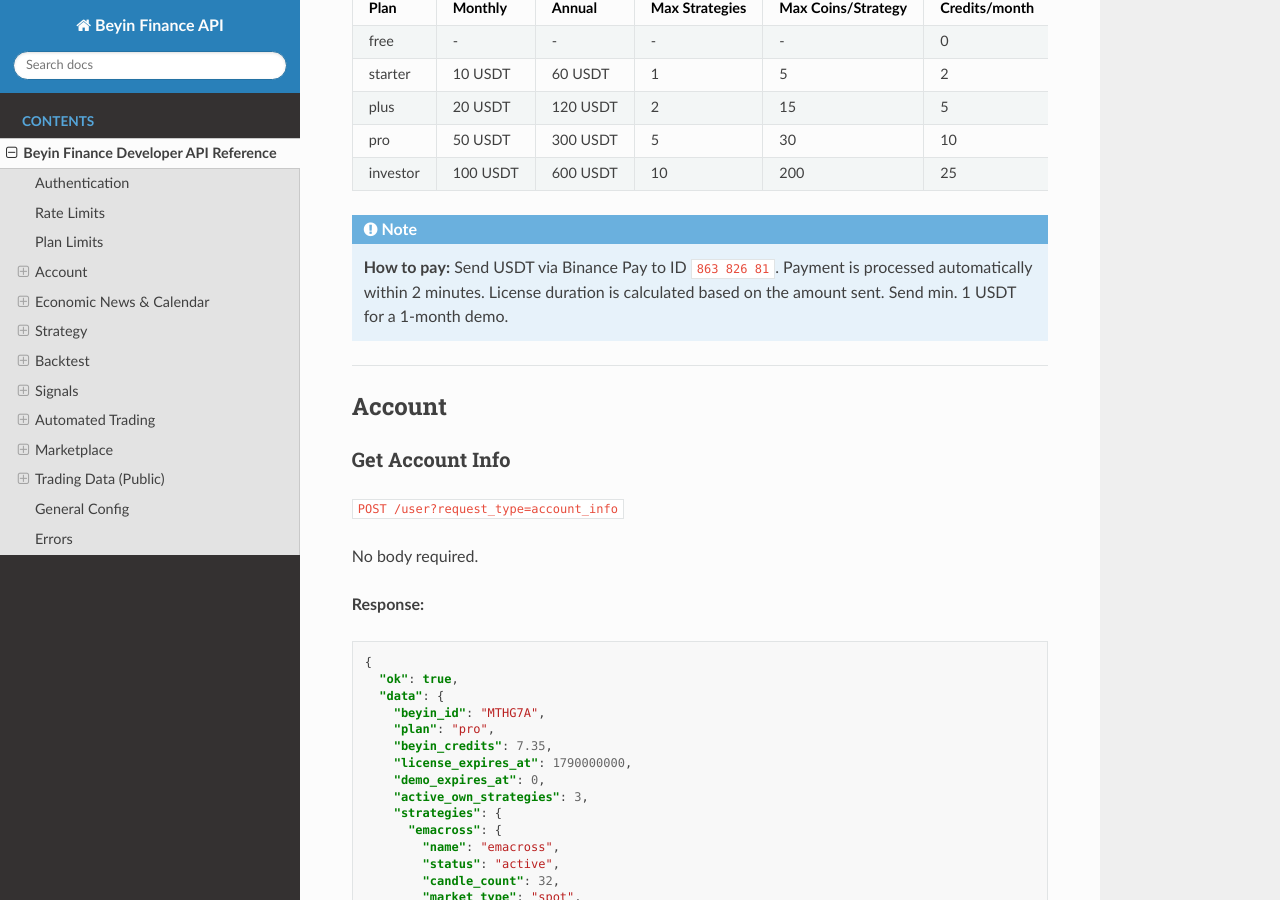
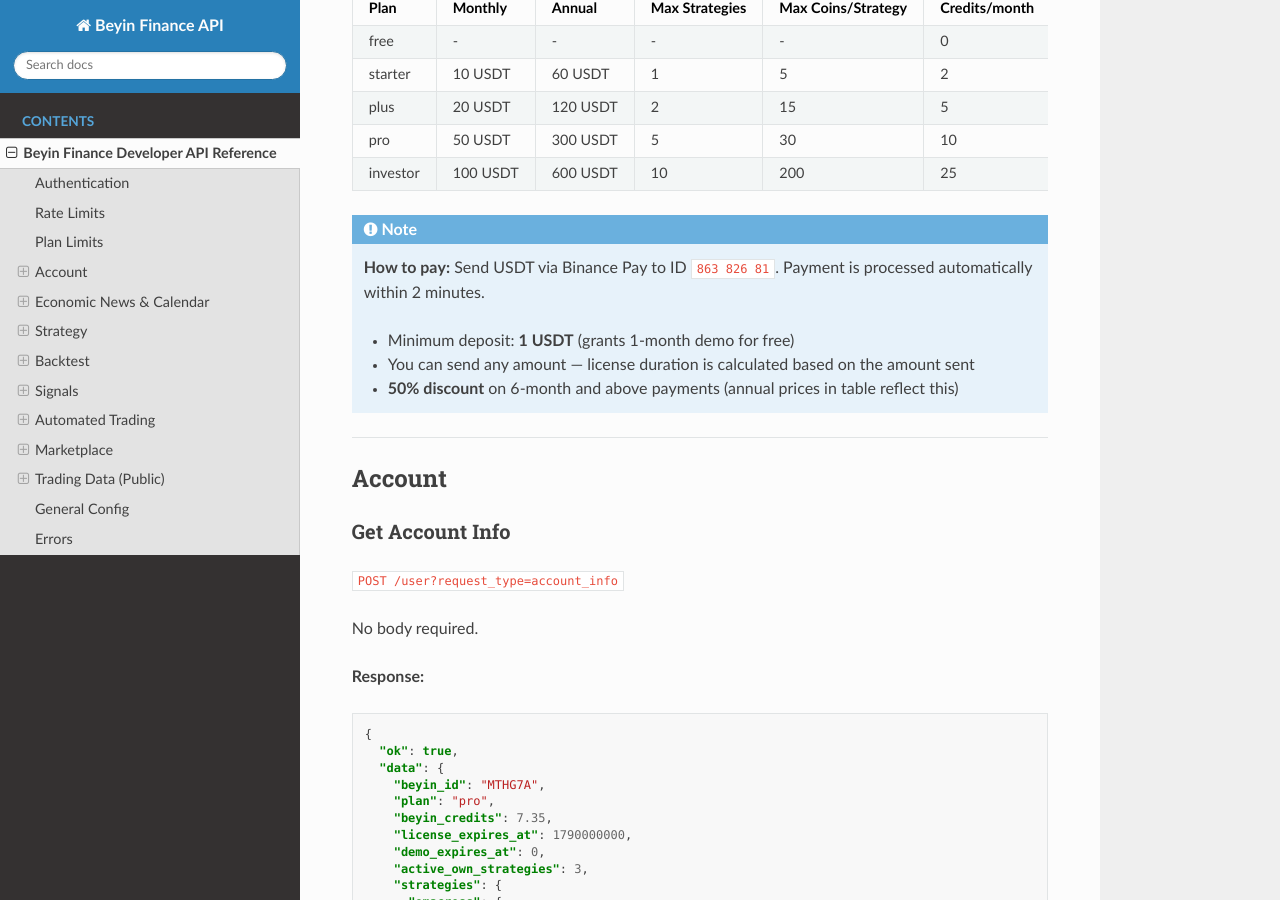
Before and after one commit to jnrbrain/Beyin-Finance, a Sphinx documentation site: the page built from docs/endpoints.md, in a window 1280 px wide and 900 px high, scrolled down 822 px. Built offline with Sphinx 7.4.7 and the Read the Docs theme 3.1.0, drawn with Linux system fonts in a browser that asks for light colours.

Commit message:
docs: payment details - min deposit, demo, 50% discount for 6mo+

```diff
--- a/docs/endpoints.md
+++ b/docs/endpoints.md
@@ -38,7 +38,11 @@
 | investor | 100 USDT | 600 USDT | 10 | 200 | 25 |
 
 :::{note}
-**How to pay:** Send USDT via Binance Pay to ID `863 826 81`. Payment is processed automatically within 2 minutes. License duration is calculated based on the amount sent. Send min. 1 USDT for a 1-month demo.
+**How to pay:** Send USDT via Binance Pay to ID `863 826 81`. Payment is processed automatically within 2 minutes.
+
+- Minimum deposit: **1 USDT** (grants 1-month demo for free)
+- You can send any amount — license duration is calculated based on the amount sent
+- **50% discount** on 6-month and above payments (annual prices in table reflect this)
 :::
 
 ---
```
